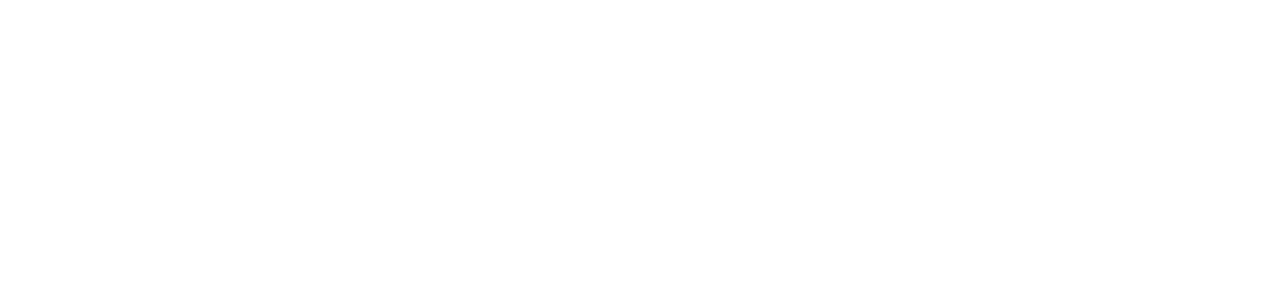
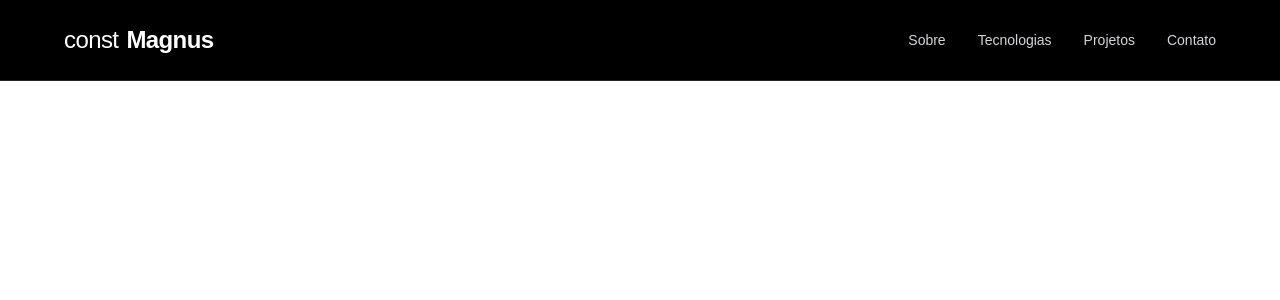
Before and after one commit to AlbertMagnus011/magnus.studio, a Next.js app: page / in a window 1280 px wide. Shown: the top 300 px of the page. Built offline with nearby package versions, Linux system fonts and the light colour scheme.

Commit message:
feat: initial folder structure created and add Navbar

```diff
--- a/src/app/layout.tsx
+++ b/src/app/layout.tsx
@@ -1,6 +1,7 @@
 import type { Metadata } from "next";
 import { Geist, Geist_Mono } from "next/font/google";
 import "./globals.css";
+import { Navbar } from "@/components/layout/Navbar";
 
 const geistSans = Geist({
   variable: "--font-geist-sans",
@@ -27,6 +28,7 @@
       <body
         className={`${geistSans.variable} ${geistMono.variable} antialiased`}
       >
+        <Navbar></Navbar>
         {children}
       </body>
     </html>
--- /dev/null
+++ b/src/components/layout/Navbar.tsx
@@ -0,0 +1,33 @@
+import Link from "next/link";
+
+const navItems = [
+  { label: "Sobre", href: "#sobre" },
+  { label: "Tecnologias", href: "#technologies" },
+  { label: "Projetos", href: "#projects" },
+  { label: "Contato", href: "#contact" },
+];
+
+export const Navbar = () =>  {
+  return (
+    <header className="sticky top-0 z-50 border-b border-zinc-800 bg-black">
+      <nav className="mx-auto flex h-20 max-w-7xl items-center justify-between px-8 md:px-16">
+        <Link href="/" className="text-2xl tracking-tight text-white">
+          <span className="font-light">const</span>
+          <span className="font-semibold px-2">Magnus</span>
+        </Link>
+        <ul className="flex items-center gap-8">
+          {navItems.map((item) => (
+            <li key={item.href}>
+              <Link
+                href={item.href}
+                className="relative text-sm font-medium text-zinc-300 transition-colors duration-300 hover:text-white after:absolute
+                  after:-bottom-1 after:left-0 after:h-0.5 after:w-0 after:bg-violet-500 after:transition-all after:duration-300 hover:after:w-full">
+                {item.label}
+              </Link>
+            </li>
+          ))}
+        </ul>
+      </nav>
+    </header>
+  );
+}
```
